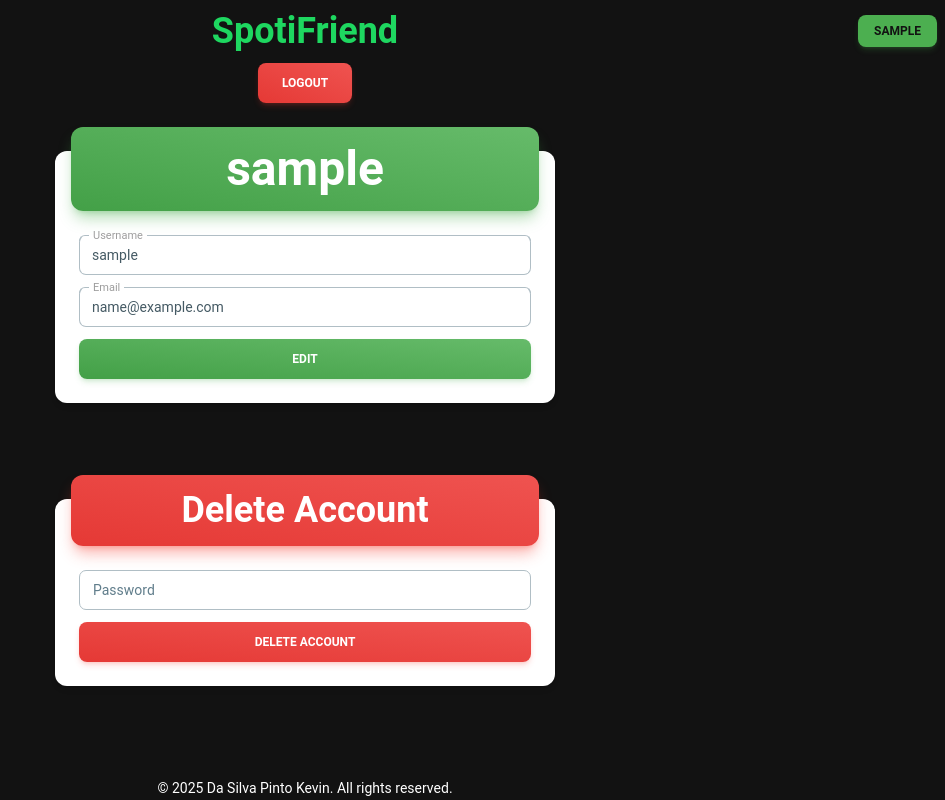
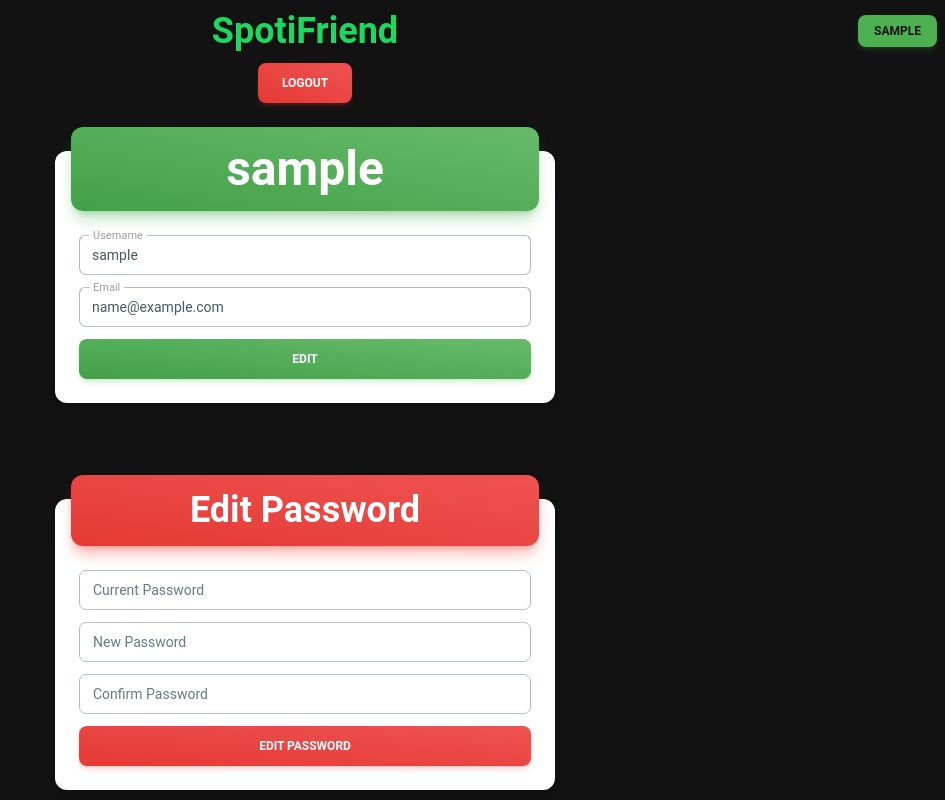
Before and after one commit to NamelessProj/SpotiFriend-frontend, a React (Vite) app: page /profile in a window 1280 px wide. Shown: the top 800 px of the page, without its empty margins (335-1280 px from the left). Built offline with nearby package versions, Linux system fonts and the light colour scheme; sample sign-in values are in the browser's storage.

Commit message:
Updating the user profile so he can now edit his password

```diff
--- a/src/pages/UserProfile.jsx
+++ b/src/pages/UserProfile.jsx
@@ -7,12 +7,17 @@ import NProgress from "nprogress";
 
 const UserProfile = () => {
     const {userInfo, setCredentials, logout} = useAuthStore();
-    const {user, userError, userDeleteSuccess, userLogout, updateUser, deleteUser} = useUserStore();
+    const {user, userError, userDeleteSuccess, userLogout, updateUser, updateUserPassword, deleteUser} = useUserStore();
     const [username, setUsername] = useState("");
     const [email, setEmail] = useState("");
     const [error, setError] = useState("");
 
     const [logoutError, setLogoutError] = useState("");
+
+    const [currentPassword, setCurrentPassword] = useState("");
+    const [newPassword, setNewPassword] = useState("");
+    const [confirmPassword, setConfirmPassword] = useState("");
+    const [editPasswordError, setEditPasswordError] = useState("");
 
     const [deletePassword, setDeletePassword] = useState("");
     const [deleteError, setDeleteError] = useState("");
@@ -56,6 +61,30 @@ const UserProfile = () => {
             await updateUser({username: usernameForm, email: emailForm});
         }catch(error){
             setError(error);
+        }finally{
+            NProgress.done();
+        }
+    }
+
+    const handleEditPassword = async (e) => {
+        e.preventDefault();
+        setEditPasswordError("");
+
+        if(currentPassword === "" || newPassword === "" || confirmPassword === ""){
+            setEditPasswordError("Please fill in all the fields.");
+            return;
+        }
+
+        if(newPassword !== confirmPassword){
+            setEditPasswordError("Passwords don't match.");
+            return;
+        }
+
+        try{
+            NProgress.start();
+            await updateUserPassword({password: currentPassword, newPassword, confirmPassword});
+        }catch(error){
+            setEditPasswordError(error);
         }finally{
             NProgress.done();
         }
@@ -152,6 +181,45 @@ const UserProfile = () => {
                         <Card>
                             <CardHeader color="red" variant="gradient" className="flex justify-center items-center py-3">
                                 <Typography variant="h2">
+                                    Edit Password
+                                </Typography>
+                            </CardHeader>
+                            <CardBody>
+                                {editPasswordError && (
+                                    <Alert color="red" className="mb-6">
+                                        {editPasswordError}
+                                    </Alert>
+                                )}
+                                <form className="flex flex-col gap-3" onSubmit={handleEditPassword}>
+                                    <Input
+                                        value={currentPassword}
+                                        onChange={(e) => setCurrentPassword(e.target.value)}
+                                        type="password"
+                                        label="Current Password"
+                                    />
+                                    <Input
+                                        value={newPassword}
+                                        onChange={(e) => setNewPassword(e.target.value)}
+                                        type="password"
+                                        label="New Password"
+                                    />
+                                    <Input
+                                        value={confirmPassword}
+                                        onChange={(e) => setConfirmPassword(e.target.value)}
+                                        type="password"
+                                        label="Confirm Password"
+                                    />
+                                    <Button color="red" variant="gradient" onClick={handleEditPassword}>
+                                        Edit Password
+                                    </Button>
+                                </form>
+                            </CardBody>
+                        </Card>
+                    </div>
+                    <div className="mt-24 max-w-[500px] mx-auto">
+                        <Card>
+                            <CardHeader color="red" variant="gradient" className="flex justify-center items-center py-3">
+                                <Typography variant="h2">
                                     Delete Account
                                 </Typography>
                             </CardHeader>
```
